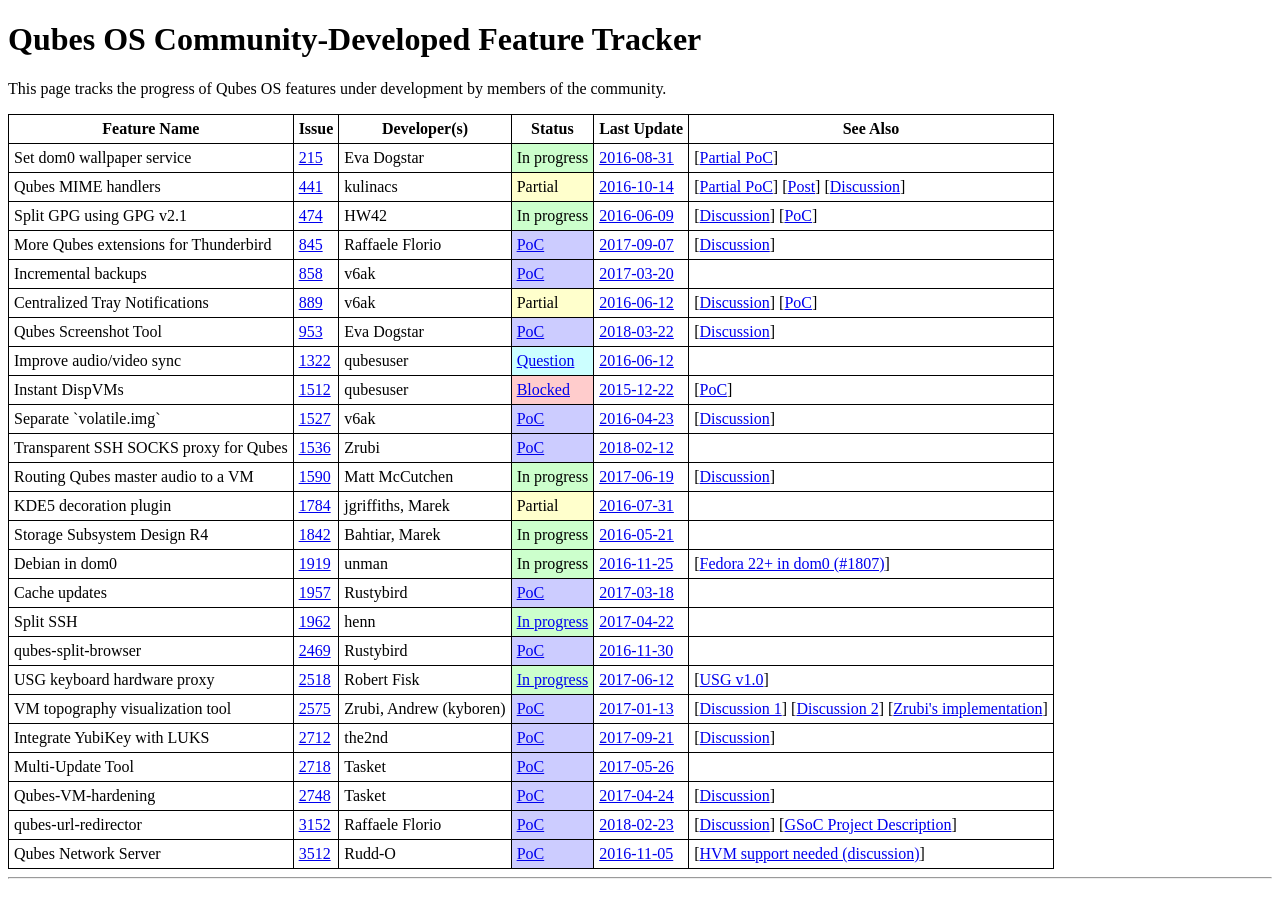
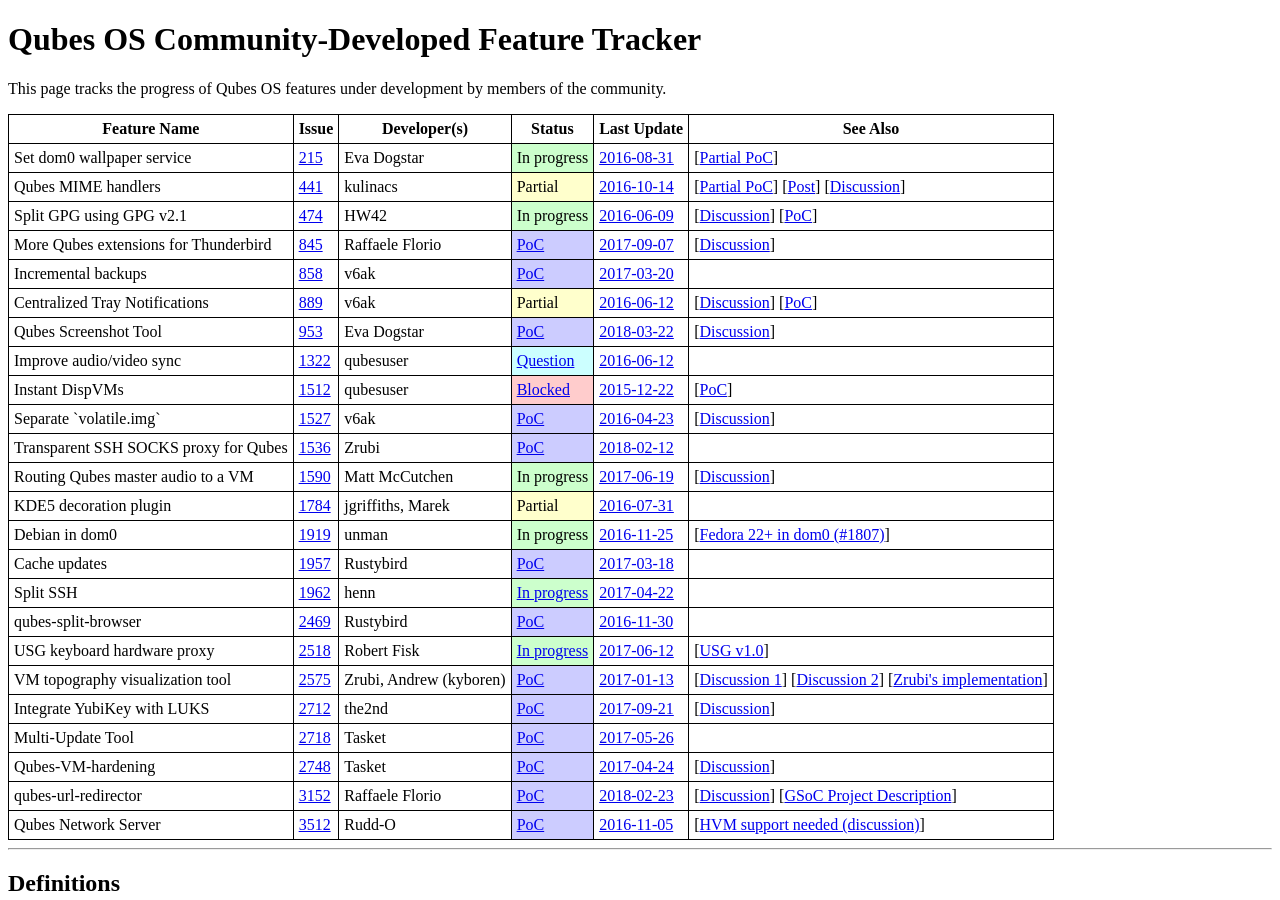
Before and after one commit to QubesOS/qubes-issues, a Jekyll site: the page built from index.md, in a window 1280 px wide and 900 px high. Built offline with Jekyll 4.4.1, drawn with Linux system fonts in a browser that asks for light colours.

Commit message:
Untrack #1842 (complete)

```diff
--- a/_data/features.yml
+++ b/_data/features.yml
@@ -197,21 +197,6 @@
   - desc   :
     url    :
 
-- name   : Storage Subsystem Design R4
-  issue  : 1842
-  devs   : Bahtiar, Marek
-  status :
-    term   : In progress
-    url    :
-  updated:
-    date   : 2016-05-21
-    url    : https://github.com/QubesOS/qubes-issues/issues/1842#issuecomment-220783182
-  info   :
-  - desc   :
-    url    :
-  - desc   :
-    url    :
-
 - name   : Debian in dom0
   issue  : 1919
   devs   : unman
```
